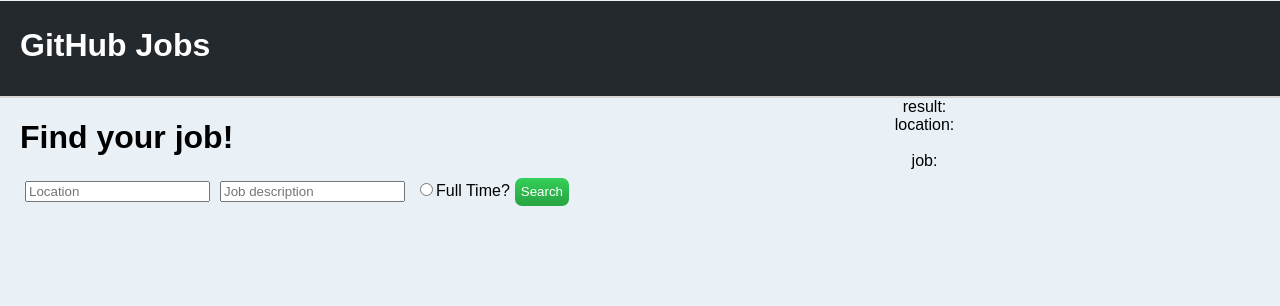
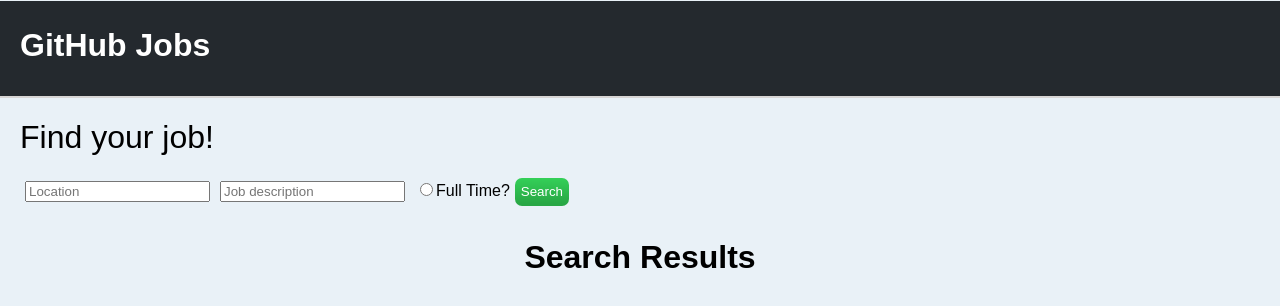
Before and after one commit to TomFCarrion/Bootcamp-Final-Project-, a React (Create React App) app in the folder githubjobs/: page / in a window 1280 px wide. Shown: the top 306 px of the page. Built offline with nearby package versions, Linux system fonts and the light colour scheme.

Commit message:
Results Working properly
! results style needs an update

```diff
--- a/githubjobs/src/App.js
+++ b/githubjobs/src/App.js
@@ -1,8 +1,9 @@
 import React, { Component } from 'react';
 import Header from './components/header/header';
 import Form from './components/form/form';
+import JobItem from './components/results/jobItem'
 
-import './App.css';
+import './app.css';
 
 
 class App extends Component {
@@ -10,6 +11,7 @@
     super(props);
 
     this.state = {
+          jobResults: [],
           location: '',
           jobDescription: '',
           fulltime: ''
@@ -27,32 +29,42 @@
     this.fetchData(data);
   }
 
-  // componentDidMount(){
-  //   this.fetchData();
-  // }
+    // componentDidMount(){
+    //   this.fetchData();
+    // }
 
   fetchData(data){
     fetch('/positions.json?description='+ data.jobDescription + '&location=' + data.location)
     .then(response => response.json())
-    .then(response => {
-      console.log(response);
+    .then(jobs =>{
+      this.setState({
+        jobResults: jobs
+      })
     })
+
     .catch(error => console.log('parsing failed',error))
   }
+
   render() {
+
     return (
       <div className="App">
-      <Header />
-      <Form  handleSubmit={this.handleSubmit}/>
+        <Header />
+        <Form  handleSubmit={this.handleSubmit}/>
+        <div className="results">
+          <h1 className="title">Search Results</h1>
+          <ul className="results-wrapper">
+            {
+              this.state.jobResults.map((job) => {
+                  return <JobItem
+                          job ={job}
+                          key={job.id}
+                          />
 
-        <label>
-          result:<br></br>
-          location:<br></br>
-            {this.state.location}
-            <br></br>
-          job:
-            {this.state.jobDescription}
-        </label>
+              })
+            }
+          </ul>
+        </div>
       </div>
     );
   }
--- a/githubjobs/src/components/form/form.css
+++ b/githubjobs/src/components/form/form.css
@@ -1,3 +1,10 @@
+
+.form-Wrapper{
+    height: 120px;
+    width: 100%;
+
+}
+
 .input{
   float:left;
   text-align: left;
@@ -10,6 +17,7 @@
 
 .input h1{
   font-size: 2em;
+  font-weight: lighter;
 }
 
 .button{
--- a/githubjobs/src/components/form/form.js
+++ b/githubjobs/src/components/form/form.js
@@ -33,7 +33,7 @@
 
   render() {
     return (
-
+      <div className = "form-Wrapper">
         <form className="input" onSubmit={this.handleSubmit}>
           <h1>Find your job!</h1>
           <label className="item">
@@ -49,6 +49,7 @@
 
           <input className="button" type="submit" value="Search" />
         </form>
+      </div>
     );
   }
 }
--- /dev/null
+++ b/githubjobs/src/components/results/jobItem.css
@@ -0,0 +1,5 @@
+.item-Wrapper{
+  border-bottom: 1px solid black;
+  text-align: left;
+  margin-bottom: 10px;
+}
--- /dev/null
+++ b/githubjobs/src/components/results/jobItem.js
@@ -0,0 +1,22 @@
+import React, { Component } from 'react';
+import './jobItem.css';
+
+class JobItem extends Component {
+  constructor(props){
+    super(props);
+  }
+
+  render(){
+    return (
+      <div className="item-Wrapper">
+        <h2>{this.props.job.title}</h2>
+        <h2>{this.props.job.location}</h2>
+        <h3>{this.props.job.company} - {this.props.job.type}</h3>
+        <h3>{this.props.job.created_at}</h3>
+
+      </div>
+    )
+  }
+}
+
+export default JobItem;
--- /dev/null
+++ b/githubjobs/src/components/results/results.js
@@ -0,0 +1 @@
+import React, {Component} from 'react';
```
Lines whose indentation alone changed are shown as unchanged.
